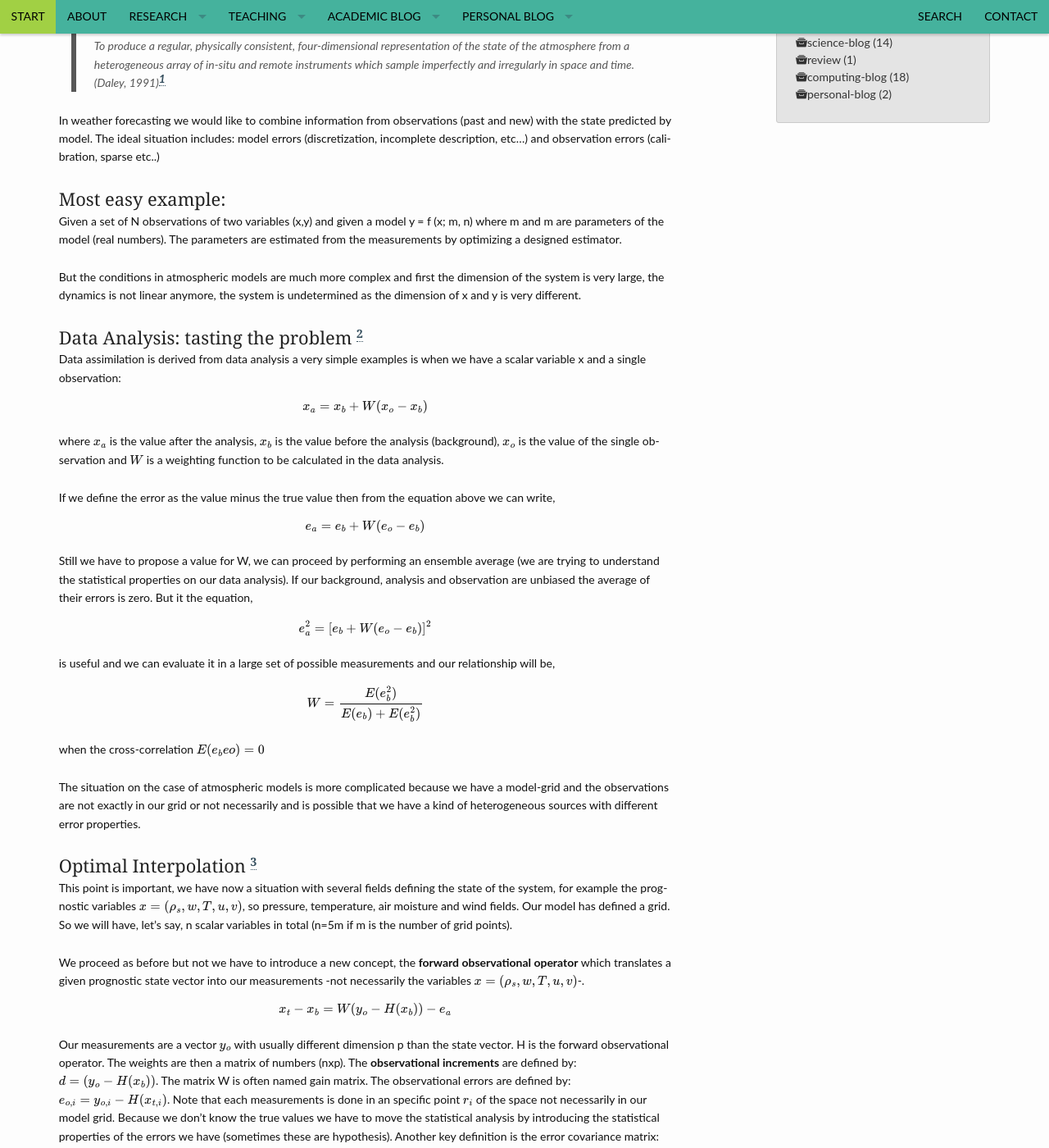
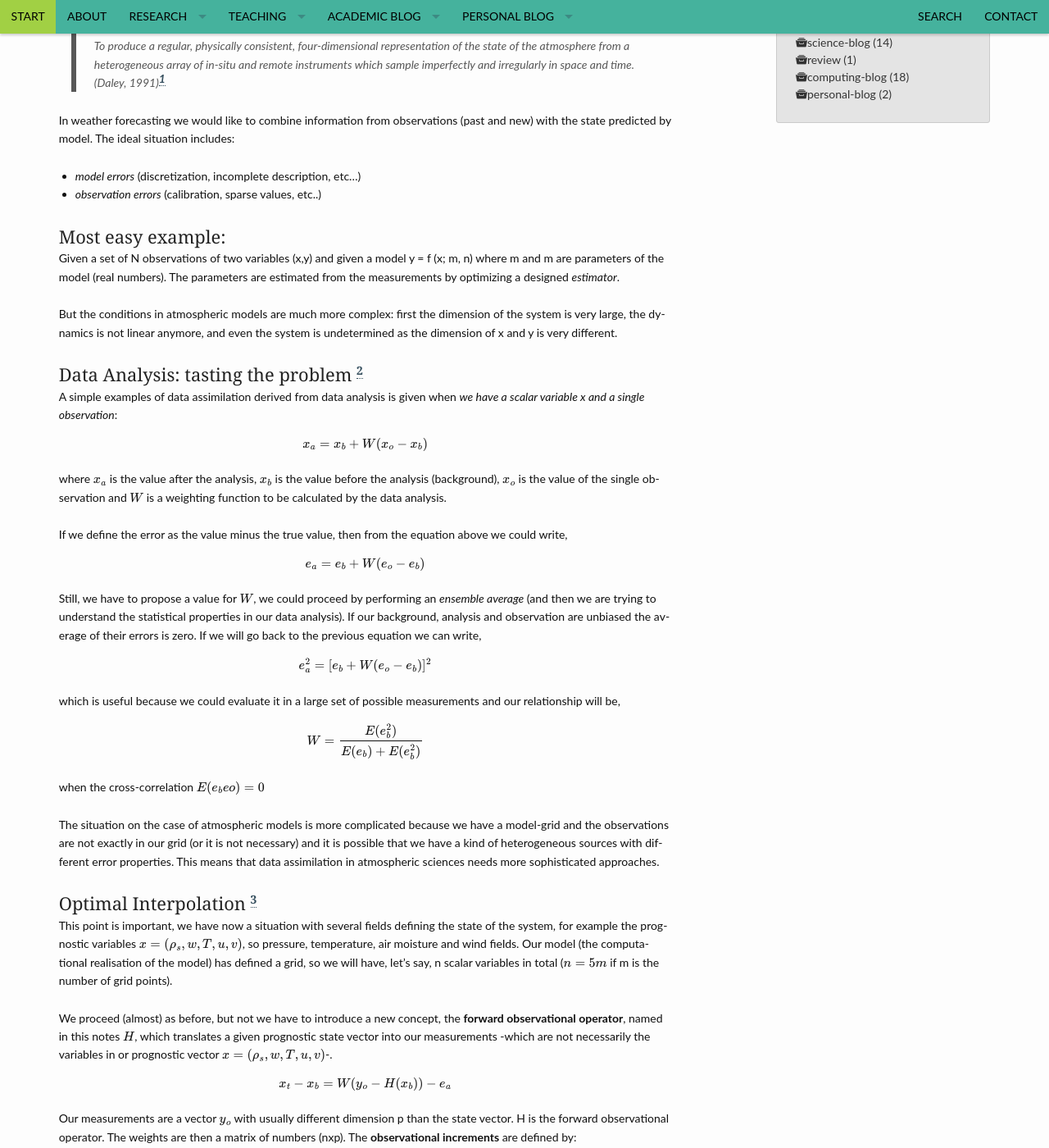
Before and after one commit to RCHG/rchg.github.io, a Jekyll site: the page built from _posts/2015-12-11-Data-Assimilation.md, in a window 1280 px wide and 1400 px high, scrolled down 1139 px. Shown: the whole window at 82% size. Built offline with Jekyll 4.4.1, drawn with Linux system fonts in a browser that asks for light colours; formulas are drawn with MathJax 3; comment, search, counter and statistics services are not loaded.

Commit message:
Update 2015-12-11-Data-Assimilation.md

```diff
--- a/_posts/2015-12-11-Data-Assimilation.md
+++ b/_posts/2015-12-11-Data-Assimilation.md
@@ -76,44 +76,45 @@ imperfectly and irregularly in space and time.
 (Daley, 1991)[^1]
 
 
-In weather forecasting we would like to combine information from observations (past and new) with  the state predicted by model. The ideal situation includes: model errors (discretization, incomplete description, etc...) and observation errors (calibration, sparse etc..)
+In weather forecasting we would like to combine information from observations (past and new) with  the state predicted by model. The ideal situation includes:
+- *model errors* (discretization, incomplete description, etc...)
+- *observation errors* (calibration, sparse values, etc..)
 
 ### Most easy example:
 
-Given a set of N observations of two variables (x,y) and given a model y = f (x; m, n) where m and m are  parameters of the model (real numbers). The parameters are estimated from the measurements by optimizing a designed estimator.
+Given a set of N observations of two variables (x,y) and given a model y = f (x; m, n) where m and m are parameters of the model (real numbers). The parameters are estimated from the measurements by optimizing a designed *estimator*.
 
-But the conditions in atmospheric models are much more complex and first the dimension of the system is very large, the dynamics is not linear anymore, the system is undetermined as the dimension of x and y is very different.
+But the conditions in atmospheric models are much more complex: first the dimension of the system is very large, the dynamics is not linear anymore, and even the system is undetermined as the dimension of x and y is very different.
 
 ### Data Analysis: tasting the problem [^5]
 
-Data assimilation is derived from data analysis a very simple examples is when we have a scalar variable x and a single observation:
+A simple examples of data assimilation derived from data analysis is given when *we have a scalar variable x and a single observation*:
 
 $$x_{a} = x_{b} + W(x_{o}-x_{b}) $$
 
-where $$x_{a}$$ is the value after the analysis, $$x_{b}$$ is the value before the analysis (background), $$x_{o}$$ is the value of the single observation and $$W$$ is a weighting function to be calculated in the data analysis.
+where $$x_{a}$$ is the value after the analysis, $$x_{b}$$ is the value before the analysis (background), $$x_{o}$$ is the value of the single observation and $$W$$ is a weighting function to be calculated by the data analysis.
 
-If we define the error as the value minus the true value then from the equation above we can write,
+If we define the error as the value minus the true value, then from the equation above we could write,
 
 $$e_{a} = e_{b} + W(e_{o}-e_{b}) $$
 
-Still we have to propose a value for W, we can proceed by performing an ensemble average (we are trying to understand the statistical properties on our data analysis). If our background, analysis and observation are unbiased the average of their errors is zero. But it the equation,
+Still, we have to propose a value for $$W$$, we could proceed by performing an *ensemble average* (and then we are trying to understand the statistical properties in our data analysis). If our background, analysis and observation are unbiased the average of their errors is zero. If we will go back to the previous equation we can write,
 
 $$e_{a}^{2} = [e_{b} + W(e_{o}-e_{b})]^{2} $$
 
-is useful and we can evaluate it in a large set of possible measurements and our relationship will be,
+which is useful because we could evaluate it in a large set of possible measurements and our relationship will be,
 
 $$W = \frac{E(e_{b}^{2})}{E(e_{b})+E(e_{b}^{2})}$$
 
 when the cross-correlation $$E(e_{b}e{o})=0$$
 
-The situation on the case of atmospheric models is more complicated because we have a model-grid and the observations are not exactly in our grid or not necessarily and is possible that we have a kind of heterogeneous sources with different error properties.
-
+The situation on the case of atmospheric models is more complicated because we have a model-grid and the observations are not exactly in our grid (or it is not necessary) and it is possible that we have a kind of heterogeneous sources with different error properties. This means that data assimilation in atmospheric sciences needs more sophisticated approaches.
 
 ### Optimal Interpolation [^3]
 
-This point is important, we have now a situation with several fields defining the state of the system, for example the prognostic variables $$x=(\rho_{s},w,T,u,v)$$, so pressure, temperature, air moisture and wind fields. Our model has defined a grid. So we will have, let's say, n scalar variables in total (n=5m if m is the number of grid points).
+This point is important, we have now a situation with several fields defining the state of the system, for example the prognostic variables $$x=(\rho_{s}, w, T, u, v)$$, so pressure, temperature, air moisture and wind fields. Our model (the computational realisation of the model) has defined a grid, so we will have, let's say, n scalar variables in total ($$n=5m$$ if m is the number of grid points).
 
-We proceed as before but not we have to introduce a new concept, the **forward observational operator** which translates a given prognostic state vector into our measurements -not necessarily the variables $$x=(\rho_{s},w,T,u,v)$$-.
+We proceed (almost) as before, but not we have to introduce a new concept, the **forward observational operator**, named in this notes $$H$$, which translates a given prognostic state vector into our measurements -which are not necessarily the variables in or prognostic vector $$x=(\rho_{s},w,T,u,v)$$-.
 
 $$x_{t} - x_{b} =  W(y_{o}-H(x_{b}))-e_{a}$$
 
```
